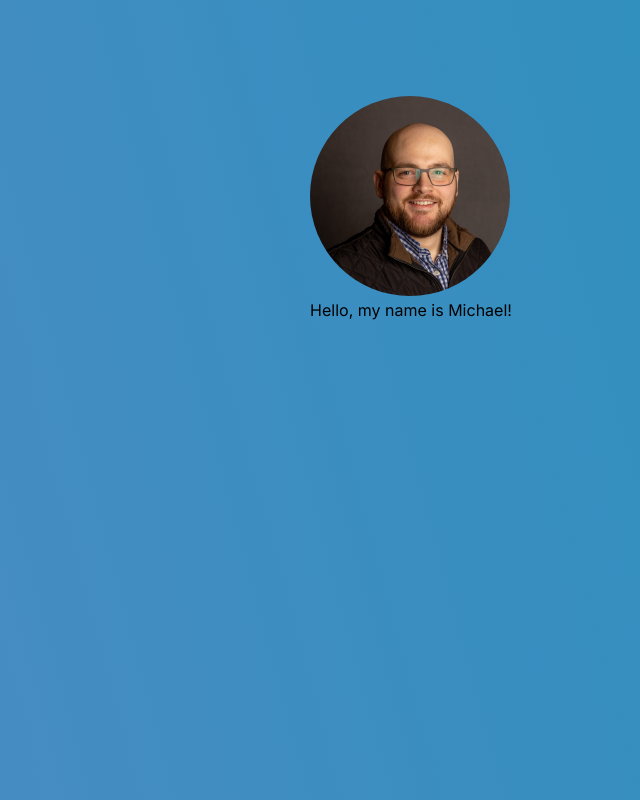
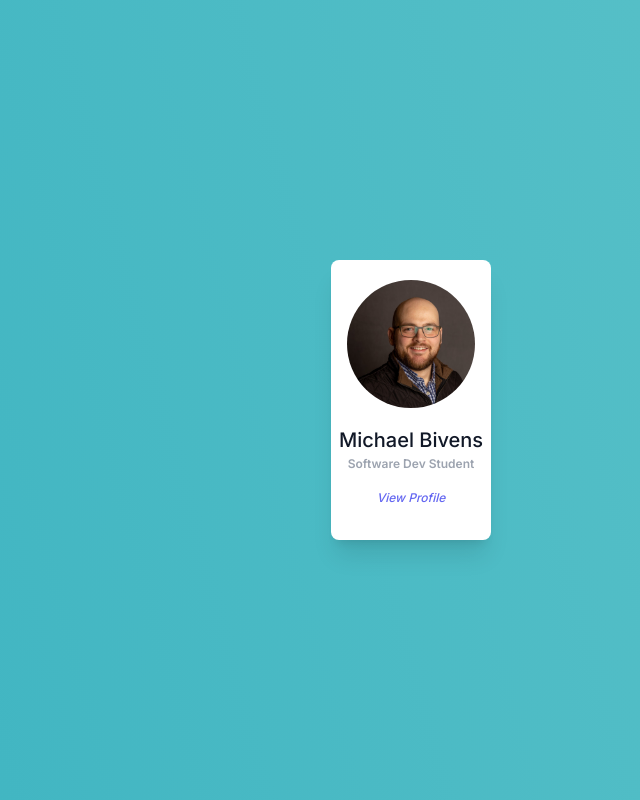
Before and after one commit to MSBivens/personal_site, a Next.js app: page / in a window 1280 px wide. Shown: the whole page, without its empty margins (229-869 px from the left). Built offline with nearby package versions, Linux system fonts and the light colour scheme.

Commit message:
Styling update with Tailwind

```diff
--- /dev/null
+++ b/postcss.config.js
@@ -0,0 +1,6 @@
+module.exports = {
+  plugins: {
+    tailwindcss: {},
+    autoprefixer: {},
+  },
+}
--- a/src/app/globals.css
+++ b/src/app/globals.css
@@ -1,3 +1,7 @@
+@tailwind base;
+@tailwind components;
+@tailwind utilities;
+
 :root {
   --max-width: 1100px;
   --border-radius: 12px;
--- a/src/app/page.js
+++ b/src/app/page.js
@@ -1,13 +1,13 @@
-// "use client";
+"use client";
 import Image from "next/image";
-// import styles from "./globals.css";
-import styles from "./page.module.css";
+import styles from "./globals.css";
+// import styles from "./page.module.css";
 
 export default function Home() {
 
   return (
     <main className={styles.main}>
-      <div>
+      {/* <div>
         <Image
           className={styles.headshot}
           src="/me.jpeg"
@@ -17,6 +17,27 @@ export default function Home() {
           priority
         />
         <p className={styles.overlayText}>Hello, my name is Michael!</p>
+      </div> */}
+
+      <div class="flex items-center h-screen w-full justify-center">
+
+        <div class="max-w-xs">
+            <div class="bg-white shadow-xl rounded-lg py-3">
+                <div class="photo-wrapper p-2">
+                    <img class="w-32 h-32 rounded-full mx-auto" src="/me.jpeg" alt="John Doe"/>
+                </div>
+                <div class="p-2">
+                    <h3 class="text-center text-xl text-gray-900 font-medium leading-8">Michael Bivens</h3>
+                    <div class="text-center text-gray-400 text-xs font-semibold">
+                        <p>Software Dev Student</p>
+                    </div>
+
+                    <div class="text-center my-3">
+                        <a class="text-xs text-indigo-500 italic hover:underline hover:text-indigo-600 font-medium" href="#">View Profile</a>
+                    </div>
+                </div>
+            </div>
+        </div>
       </div>
     </main>
   );
--- /dev/null
+++ b/tailwind.config.js
@@ -0,0 +1,15 @@
+/** @type {import('tailwindcss').Config} */
+module.exports = {
+  content: [
+    "./app/**/*.{js,ts,jsx,tsx,mdx}",
+    "./pages/**/*.{js,ts,jsx,tsx,mdx}",
+    "./components/**/*.{js,ts,jsx,tsx,mdx}",
+
+    // Or if using `src` directory:
+    "./src/**/*.{js,ts,jsx,tsx,mdx}",
+  ],
+  theme: {
+    extend: {},
+  },
+  plugins: [],
+}
```
Also changed, not shown: package.json (+6 -3 lines), 1 other file (tests, documents, lock files or other folders).
